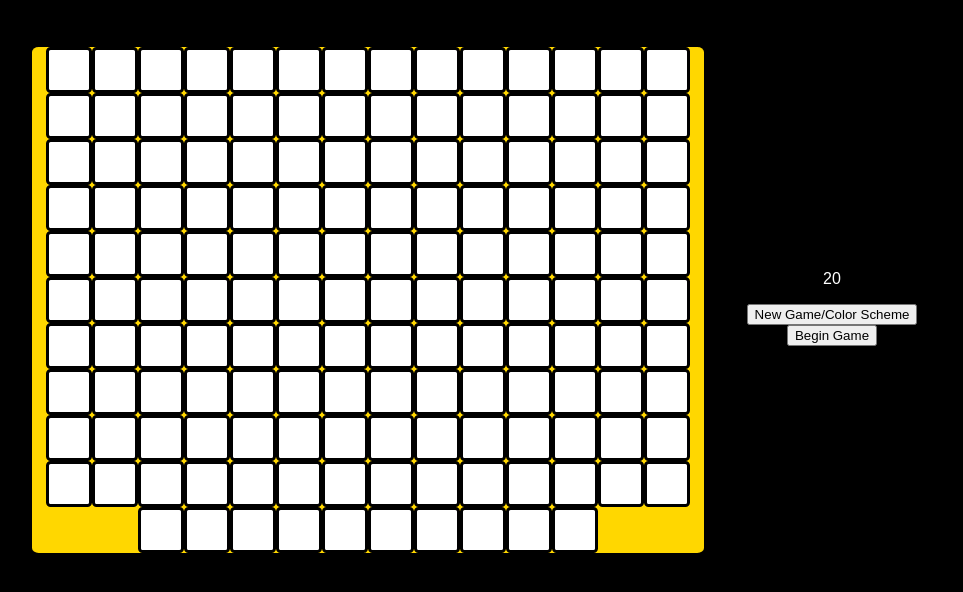
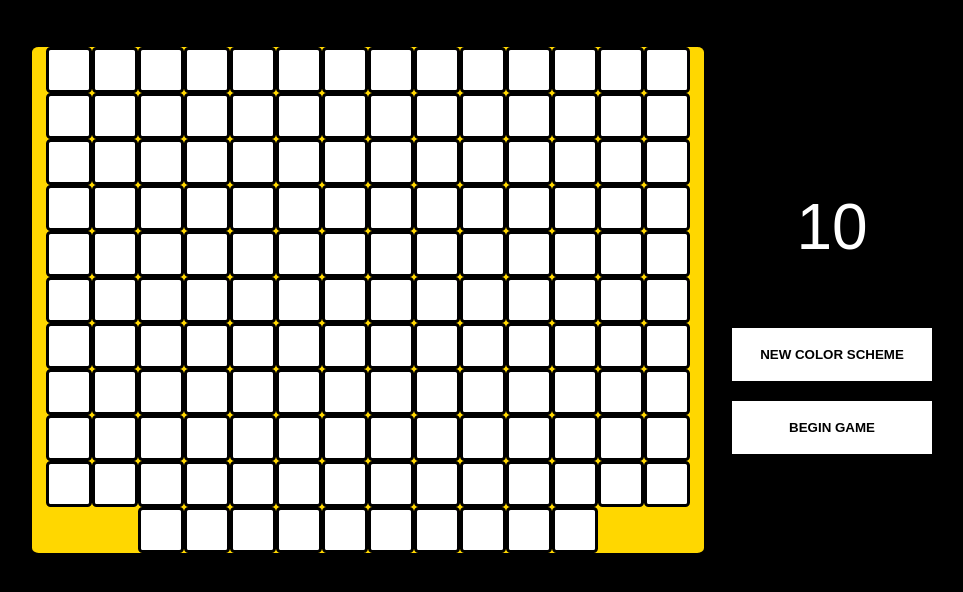
Before and after one commit to nguyendthinh/BlockParty, a React (Create React App) app: page / in a window 1280 px wide. Shown: the top 592 px of the page, without its empty margins (144-1107 px from the left). Built offline with nearby package versions, Linux system fonts and the light colour scheme.

Commit message:
finished all stuff for game

```diff
--- a/src/Gameboard.js
+++ b/src/Gameboard.js
@@ -21,7 +21,7 @@ class Gameboard extends Component {
     this.state = {
       cellGrid,
       clicks: 0,
-      timer: 20,
+      timer: 10,
       timerID: "",
       startGame: false
     }
@@ -127,6 +127,7 @@ class Gameboard extends Component {
     }
     //////
     function checkColors(array) {
+      let _this = this
       for (var i = 1; i < array.length; i++) {
         if (array[i].color !== array[0].color) {
           return;
@@ -137,23 +138,20 @@ class Gameboard extends Component {
       for (var i = 0; i < array.length; i++) {
         document.getElementsByClassName("cell")[i].classList.remove("active")
       }
-      // document.getElementById("gameboard").style.backgroundColor = "transparent"
 
       setInterval(function(){
         for (var i = 0; i < array.length; i++) {
           document.getElementsByClassName("cell")[i].style.backgroundColor = chooseRandomColor()
         }
       }, 100)
+
     }
     //////
     this.setState({
-      cellGrid
-    })
-    /////
-    checkColors(_this.state.cellGrid)
-    this.setState({
+      cellGrid,
       clicks: this.state.clicks + 1
     })
+    checkColors(_this.state.cellGrid)
     /////
   }
 
@@ -170,7 +168,7 @@ class Gameboard extends Component {
     this.setState({
       cellGrid,
       clicks: 0,
-      timer: 20,
+      timer: 10,
       timerID: clearInterval(this.state.timerID),
       startGame: false
     })
@@ -189,7 +187,7 @@ class Gameboard extends Component {
       } else {
         changeRandomBlock(_this)
           _this.setState({
-            timer: 20,
+            timer: 10,
             timerID: timerID
           })
       }
--- a/src/Scoreboard.js
+++ b/src/Scoreboard.js
@@ -2,18 +2,17 @@ import React, { Component } from 'react';
 import Gameboard from './Gameboard.js'
 
 class Scoreboard extends Component {
-
   render() {
     return (
       <div id="Scoreboard">
         <div id="current">
-          <p>{this.props.timer}</p>
-          <button onClick={e => this.props.newColor(e)}>New Game/Color Scheme</button>
-          <button onClick={e => this.props.beginGame(e)}>Begin Game</button>
+          <p id="timer">{this.props.timer}</p>
+          <button onClick={e => this.props.newColor(e)}>NEW COLOR SCHEME</button>
+          <button onClick={e => this.props.beginGame(e)}>BEGIN GAME</button>
         </div>
         <div id="winmessage">
-          <p>YOU WIN!</p>
-          <p>YOUR SCORE: {this.props.clicks}</p>
+          <p id="win">YOU WIN!</p>
+          <p id="score">YOUR SCORE: {Math.floor((1000/this.props.clicks) * 10)}</p>
         </div>
       </div>
     );
--- a/src/index.css
+++ b/src/index.css
@@ -13,7 +13,7 @@ body {
 }
 
 .cell.active {
-  transition: all 1s ease-in;
+  transition: all 1s ease-in-out;
 }
 
 #grid{
@@ -66,8 +66,29 @@ body {
 
 #winmessage {
   display: none;
+  width: 10em;
 }
 
+button {
+  background-color: white;
+  border: none;
+  font-family: Arial;
+  height: 4em;
+  font-weight: bold;
+  margin-bottom: 20px;
+  width: 15em;
+}
+
+#timer, #win {
+  font-family: Arial;
+  font-size: 4em;
+  display: inline;
+}
+
+#score {
+  font-family: Arial;
+  font-size: 1.5em;
+}
 
 @keyframes slide {
     0%  {
```
